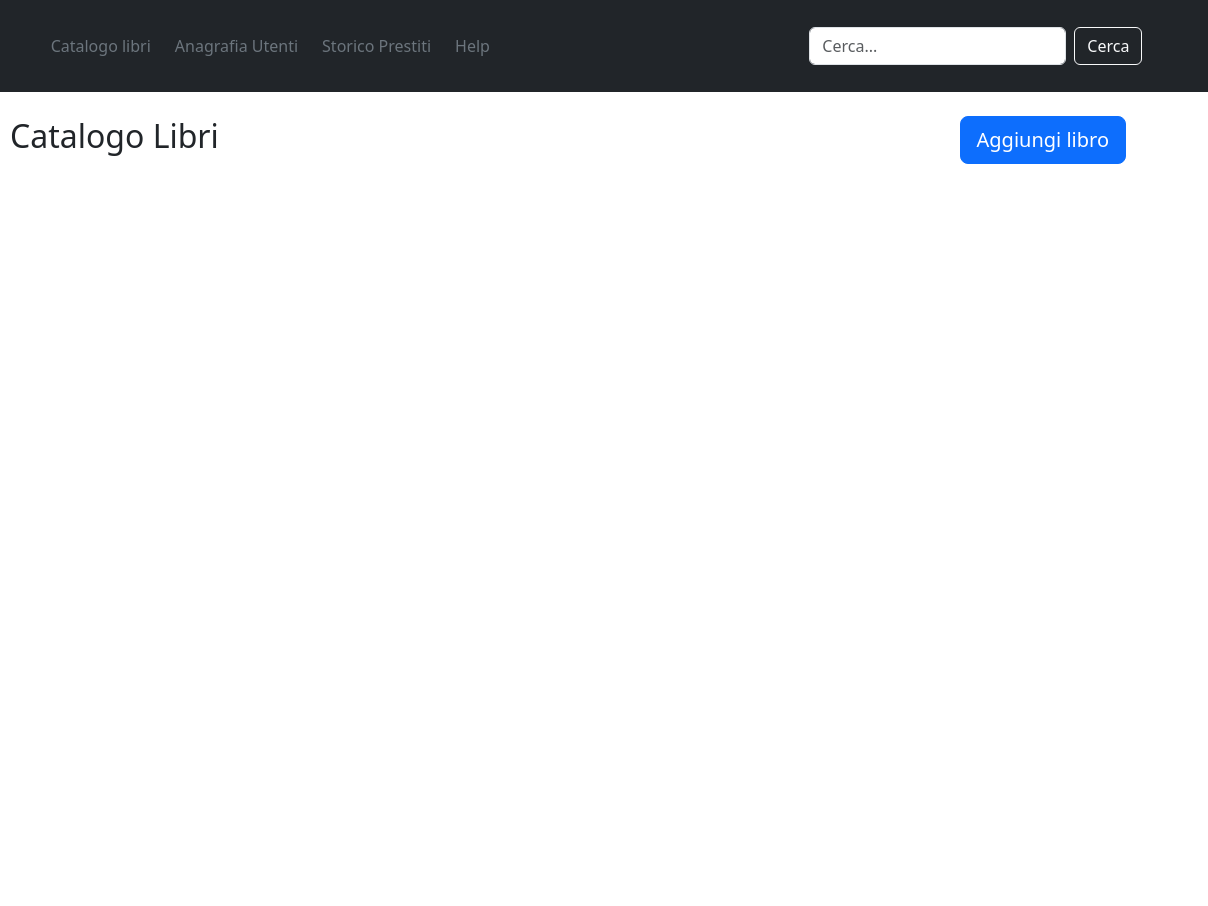
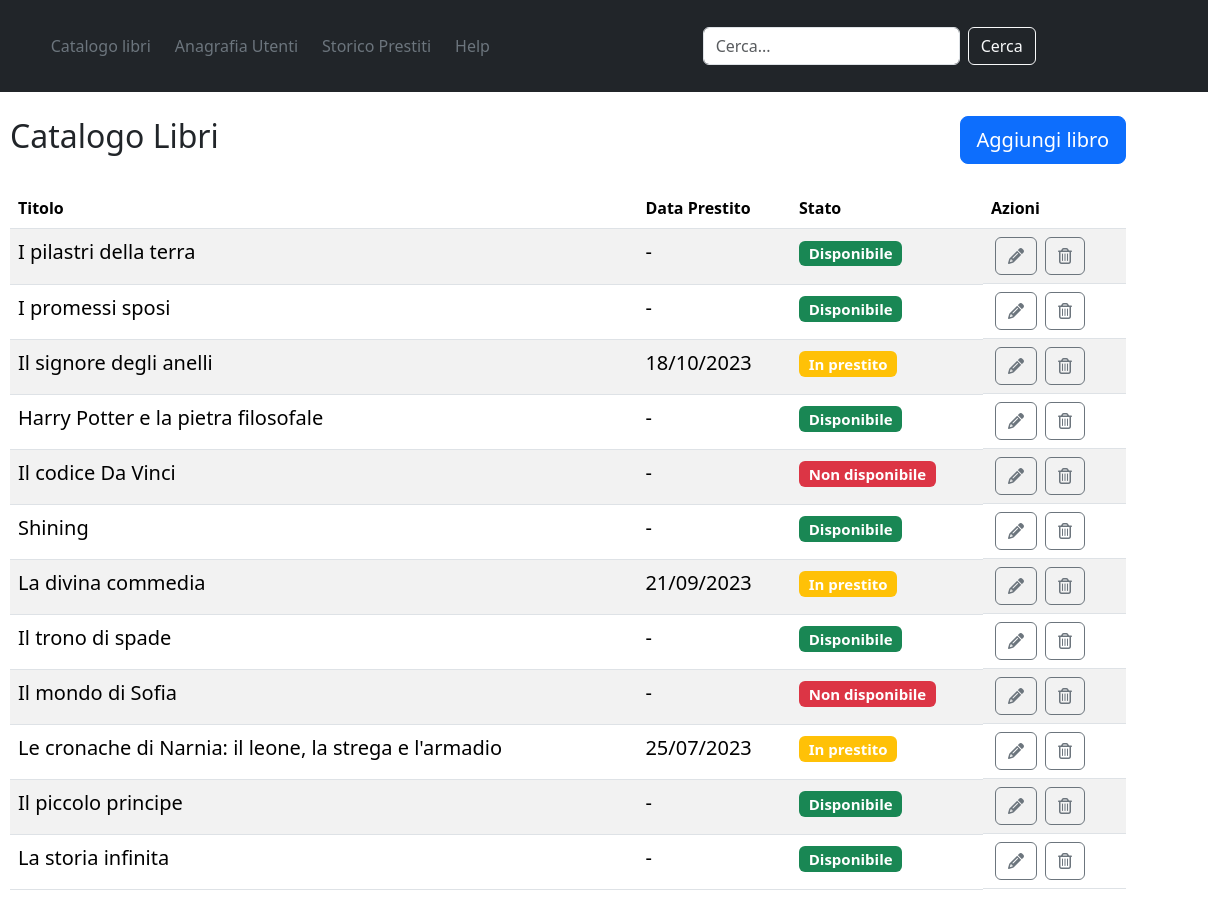
Before and after one commit to carlosvillaar/html-css-bootstrap-dashboard, a plain HTML site: page index.html in a window 1280 px wide. Shown: the full height of the page, 72-1280 px from the left. Before the commit the page ends 800 px from the top, so only its background shows below. Drawn offline with nearby package versions, Linux system fonts and the light colour scheme.

Commit message:
feat: add main table

```diff
--- a/index.html
+++ b/index.html
@@ -12,9 +12,9 @@
 
   <header class="text-bg-dark d-flex align-items-center">
     <div class="logo my-3 mx-2 col-3 col-lg-1">
-      <img src="./img/duck.png" alt="logo papera">
+      <a href="#"><img src="./img/duck.png" alt="logo papera"></a>
     </div>
-    <div class="menu d-none d-lg-flex col-lg-7">
+    <div class="menu d-none d-lg-flex col-lg-6">
         <ul class="d-flex list-unstyled gap-4 my-3 ">
           <li><a class="text-secondary" href="#">Catalogo libri</a></li>
           <li><a class="text-secondary" href="#">Anagrafia Utenti</a></li>
@@ -31,7 +31,7 @@
         </div>
       </nav>
     </div>
-    <div class="search d-none d-lg-block">
+    <div class="search d-none d-lg-block col-lg-5">
       <nav class="navbar">
         <div class="container-fluid">
           <form class="d-flex" role="search">
@@ -51,6 +51,108 @@
           <button class="btn btn-lg btn-primary">Aggiungi libro</button>
       </section>
 
+      <section>
+        <table class="table table-striped">
+
+          <thead>
+            <tr>
+              <th scope="col">Titolo</th>
+              <th class="d-none d-md-table-cell" scope="col">Data Prestito</th>
+              <th scope="col">Stato</th>
+              <th scope="col">Azioni</th>
+            </tr>
+          </thead>
+
+          <tbody>
+
+            <tr class="lead">
+              <td>I pilastri della terra</td>
+              <td class="d-none d-md-table-cell">-</td>
+              <td><span class="badge text-bg-success">Disponibile</span></td>
+              <td class="d-flex"><a href="#" class="btn btn-outline-secondary mx-1"><i class="fas fa-pencil-alt"></i></a><a href="#" class="btn btn-outline-secondary mx-1"><i class="far fa-trash-alt"></i></a></td>
+            </tr>
+
+            <tr class="lead">
+              <td>I promessi sposi</td>
+              <td class="d-none d-md-table-cell">-</td>
+              <td><span class="badge text-bg-success">Disponibile</span></td>
+              <td class="d-flex"><a href="#" class="btn btn-outline-secondary mx-1"><i class="fas fa-pencil-alt"></i></a><a href="#" class="btn btn-outline-secondary mx-1"><i class="far fa-trash-alt"></i></a></td>
+            </tr>
+
+            <tr class="lead">
+              <td>Il signore degli anelli</td>
+              <td class="d-none d-md-table-cell">18/10/2023</td>
+              <td><span class="badge bg-warning">In prestito</span></td>
+              <td class="d-flex"><a href="#" class="btn btn-outline-secondary mx-1"><i class="fas fa-pencil-alt"></i></a><a href="#" class="btn btn-outline-secondary mx-1"><i class="far fa-trash-alt"></i></a></td>
+            </tr>
+
+            <tr class="lead">
+              <td>Harry Potter e la pietra filosofale</td>
+              <td class="d-none d-md-table-cell">-</td>
+              <td><span class="badge text-bg-success">Disponibile</span></td>
+              <td class="d-flex"><a href="#" class="btn btn-outline-secondary mx-1"><i class="fas fa-pencil-alt"></i></a><a href="#" class="btn btn-outline-secondary mx-1"><i class="far fa-trash-alt"></i></a></td>
+            </tr>
+
+            <tr class="lead">
+              <td>Il codice Da Vinci</td>
+              <td class="d-none d-md-table-cell">-</td>
+              <td><span class="badge bg-danger">Non disponibile</span></td>
+              <td class="d-flex"><a href="#" class="btn btn-outline-secondary mx-1"><i class="fas fa-pencil-alt"></i></a><a href="#" class="btn btn-outline-secondary mx-1"><i class="far fa-trash-alt"></i></a></td>
+            </tr>
+
+            <tr class="lead">
+              <td>Shining</td>
+              <td class="d-none d-md-table-cell">-</td>
+              <td><span class="badge text-bg-success">Disponibile</span></td>
+              <td class="d-flex"><a href="#" class="btn btn-outline-secondary mx-1"><i class="fas fa-pencil-alt"></i></a><a href="#" class="btn btn-outline-secondary mx-1"><i class="far fa-trash-alt"></i></a></td>
+            </tr>
+
+            <tr class="lead">
+              <td>La divina commedia</td>
+              <td class="d-none d-md-table-cell">21/09/2023</td>
+              <td><span class="badge bg-warning">In prestito</span></td>
+              <td class="d-flex"><a href="#" class="btn btn-outline-secondary mx-1"><i class="fas fa-pencil-alt"></i></a><a href="#" class="btn btn-outline-secondary mx-1"><i class="far fa-trash-alt"></i></a></td>
+            </tr>
+
+            <tr class="lead">
+              <td>Il trono di spade</td>
+              <td class="d-none d-md-table-cell">-</td>
+              <td><span class="badge text-bg-success">Disponibile</span></td>
+              <td class="d-flex"><a href="#" class="btn btn-outline-secondary mx-1"><i class="fas fa-pencil-alt"></i></a><a href="#" class="btn btn-outline-secondary mx-1"><i class="far fa-trash-alt"></i></a></td>
+            </tr>
+
+            <tr class="lead">
+              <td>Il mondo di Sofia</td>
+              <td class="d-none d-md-table-cell">-</td>
+              <td><span class="badge bg-danger">Non disponibile</span></td>
+              <td class="d-flex"><a href="#" class="btn btn-outline-secondary mx-1"><i class="fas fa-pencil-alt"></i></a><a href="#" class="btn btn-outline-secondary mx-1"><i class="far fa-trash-alt"></i></a></td>
+            </tr>
+
+            <tr class="lead">
+              <td>Le cronache di Narnia: il leone, la strega e l'armadio</td>
+              <td class="d-none d-md-table-cell">25/07/2023</td>
+              <td><span class="badge bg-warning">In prestito</span></td>
+              <td class="d-flex"><a href="#" class="btn btn-outline-secondary mx-1"><i class="fas fa-pencil-alt"></i></a><a href="#" class="btn btn-outline-secondary mx-1"><i class="far fa-trash-alt"></i></a></td>
+            </tr>
+
+            <tr class="lead">
+              <td>Il piccolo principe</td>
+              <td class="d-none d-md-table-cell">-</td>
+              <td><span class="badge text-bg-success">Disponibile</span></td>
+              <td class="d-flex"><a href="#" class="btn btn-outline-secondary mx-1"><i class="fas fa-pencil-alt"></i></a><a href="#" class="btn btn-outline-secondary mx-1"><i class="far fa-trash-alt"></i></a></td>
+            </tr>
+
+            <tr class="lead">
+              <td>La storia infinita</td>
+              <td class="d-none d-md-table-cell">-</td>
+              <td><span class="badge text-bg-success">Disponibile</span></td>
+              <td class="d-flex"><a href="#" class="btn btn-outline-secondary mx-1"><i class="fas fa-pencil-alt"></i></a><a href="#" class="btn btn-outline-secondary mx-1"><i class="far fa-trash-alt"></i></a></td>
+            </tr>
+
+          </tbody>
+        </table>
+      </section>
+
     </div>
   </main>
 
```
